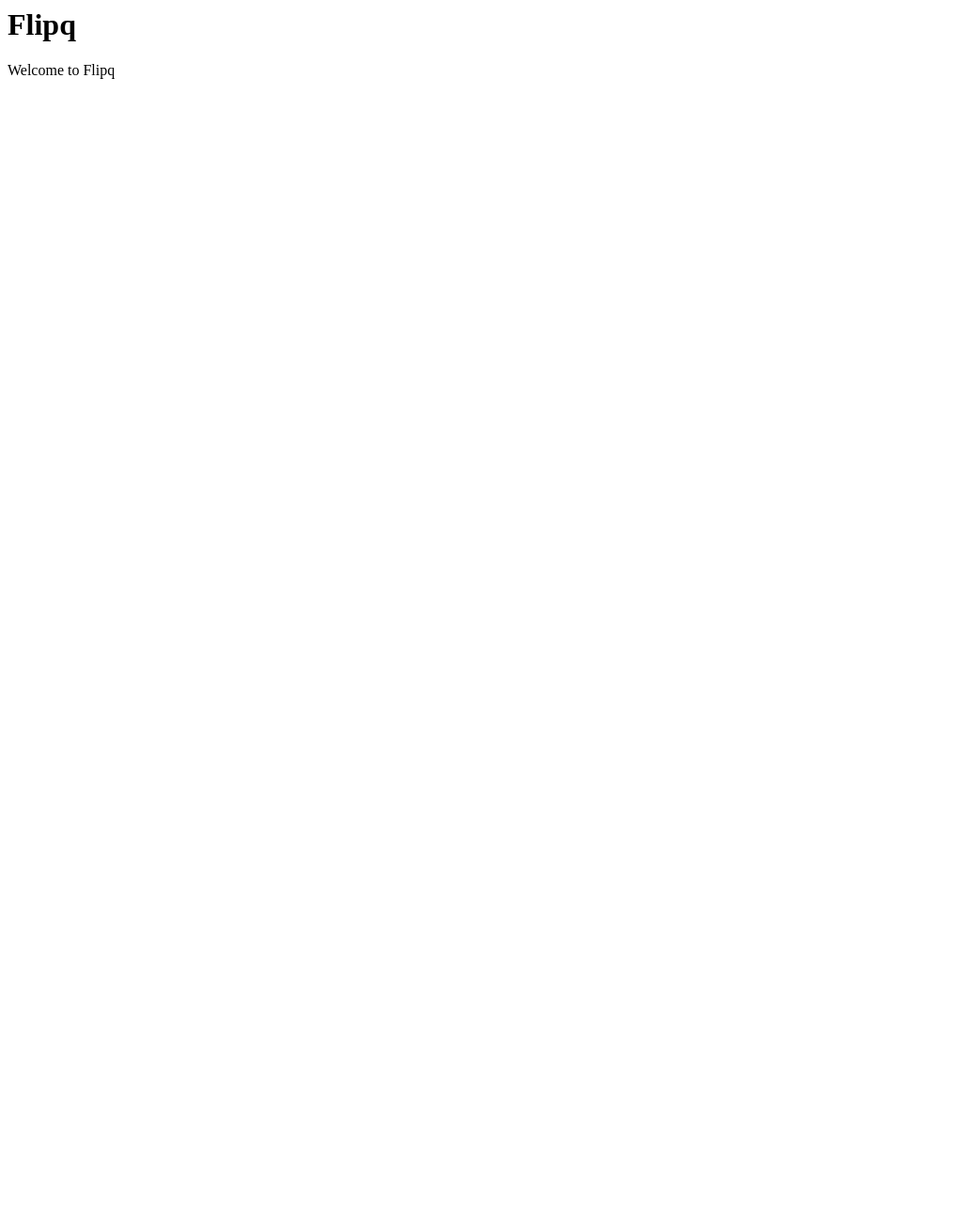
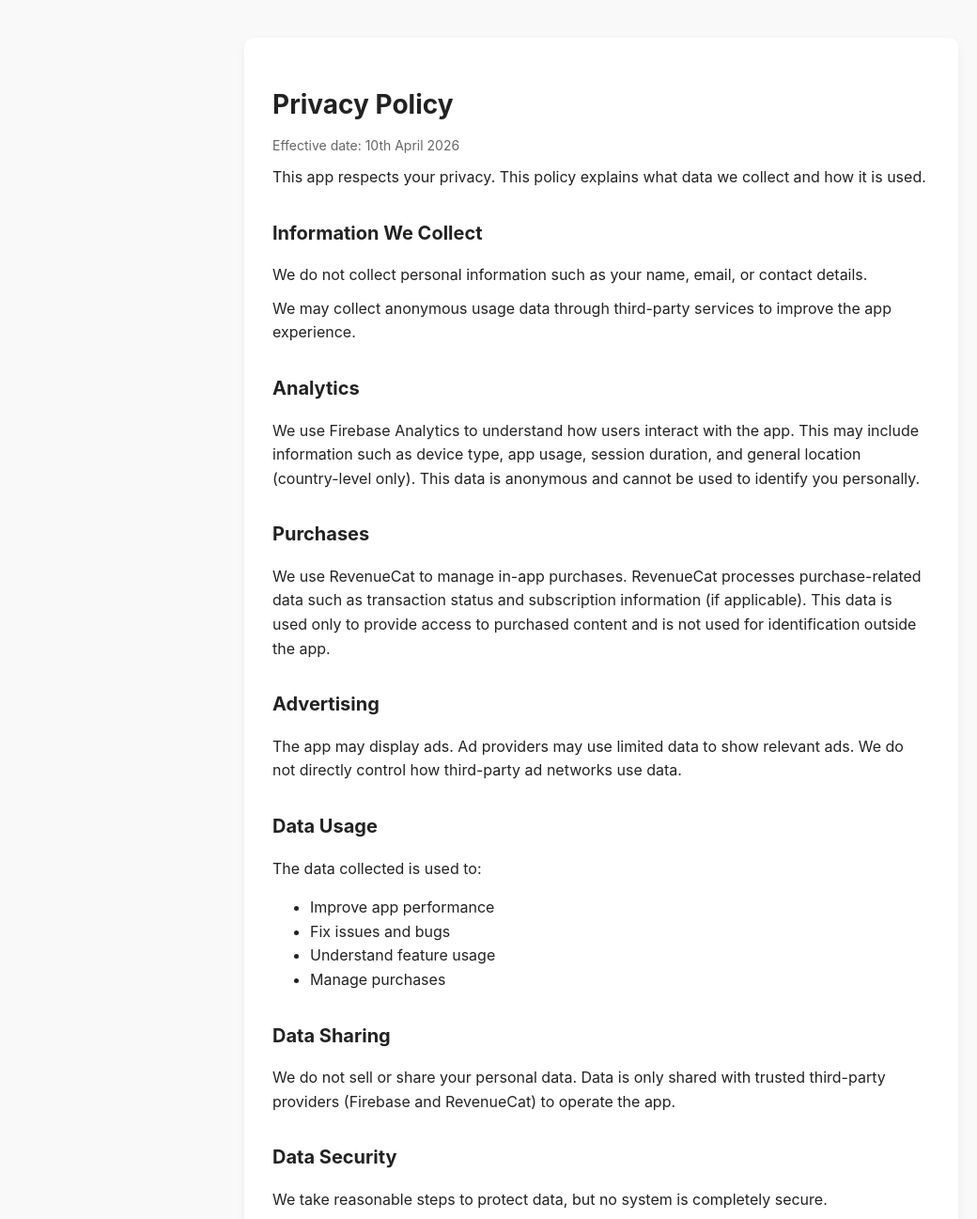
Before and after one commit to DuncanKelbie/flipq-site, a plain HTML site: page privacy/index.html in a window 1280 px wide. Shown: the top 1297 px of the page at 94% size, without its empty margins (0-1040 px from the left). Before the commit the page ends 800 px from the top, so only its background shows below. Drawn offline with Linux system fonts and the light colour scheme.

Commit message:
Add Privacy Policy

```diff
--- a/privacy/index.html
+++ b/privacy/index.html
@@ -1,2 +1,99 @@
-<h1>Flipq</h1>
-<p>Welcome to Flipq</p>
+<!DOCTYPE html>
+<html lang="en">
+
+<head>
+    <meta charset="UTF-8">
+    <title>Privacy Policy - FlipQ</title>
+    <meta name="viewport" content="width=device-width, initial-scale=1.0">
+
+    <style>
+        body {
+            font-family: -apple-system, BlinkMacSystemFont, "Segoe UI", Roboto, sans-serif;
+            line-height: 1.6;
+            margin: 0;
+            background: #f9f9f9;
+            color: #222;
+        }
+
+        .container {
+            max-width: 700px;
+            margin: 40px auto;
+            padding: 30px;
+            background: white;
+            border-radius: 10px;
+            box-shadow: 0 4px 12px rgba(0, 0, 0, 0.05);
+        }
+
+        h1 {
+            font-size: 28px;
+            margin-bottom: 10px;
+        }
+
+        h2 {
+            margin-top: 30px;
+            font-size: 20px;
+        }
+
+        p {
+            margin: 10px 0;
+        }
+
+        .muted {
+            color: #666;
+            font-size: 14px;
+        }
+
+        a {
+            color: #007aff;
+            text-decoration: none;
+        }
+
+        a:hover {
+            text-decoration: underline;
+        }
+    </style>
+</head>
+
+<body>
+    <div class="container">
+        <h1>Privacy Policy</h1>
+        <p class="muted">Effective date: 10th April 2026</p>
+        <p>This app respects your privacy. This policy explains what data we collect and how it is used.</p>
+        <h2>Information We Collect</h2>
+        <p>We do not collect personal information such as your name, email, or contact details.</p>
+        <p>We may collect anonymous usage data through third-party services to improve the app experience.</p>
+        <h2>Analytics</h2>
+        <p>We use Firebase Analytics to understand how users interact with the app. This may include information such as
+            device type, app usage, session duration, and general location (country-level only). This data is anonymous
+            and cannot be used to identify you personally.</p>
+        <h2>Purchases</h2>
+        <p>We use RevenueCat to manage in-app purchases. RevenueCat processes purchase-related data such as transaction
+            status and subscription information (if applicable). This data is used only to provide access to purchased
+            content and is not used for identification outside the app.</p>
+        <h2>Advertising</h2>
+        <p>The app may display ads. Ad providers may use limited data to show relevant ads. We do not directly control
+            how third-party ad networks use data.</p>
+        <h2>Data Usage</h2>
+        <p>The data collected is used to:</p>
+        <p>
+        <ul>
+            <li>Improve app performance</li>
+            <li>Fix issues and bugs</li>
+            <li>Understand feature usage</li>
+            <li>Manage purchases</li>
+        </ul>
+        </p>
+        <h2>Data Sharing</h2>
+        <p>We do not sell or share your personal data. Data is only shared with trusted third-party providers (Firebase
+            and RevenueCat) to operate the app.</p>
+        <h2>Data Security</h2>
+        <p>We take reasonable steps to protect data, but no system is completely secure.</p>
+        <h2>Children’s Privacy</h2>
+        <p>The app is suitable for general audiences. We do not knowingly collect personal data from children.</p>
+        <h2>Changes to This Policy</h2>
+        <p>We may update this policy from time to time. Continued use of the app means you accept any updates.</p>
+        <h2>Contact</h2>
+        <p>If you have questions about this policy, contact us at: support [at] kelbicom [dot] com</p>
+    </div>
+</body>
+</html>
```
